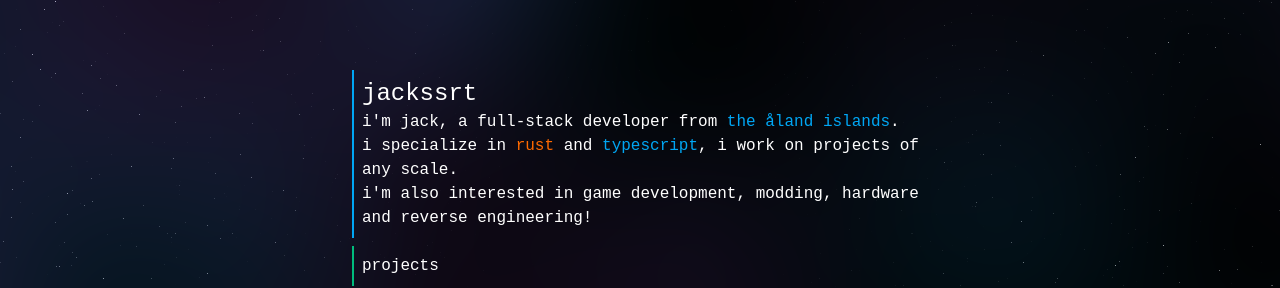
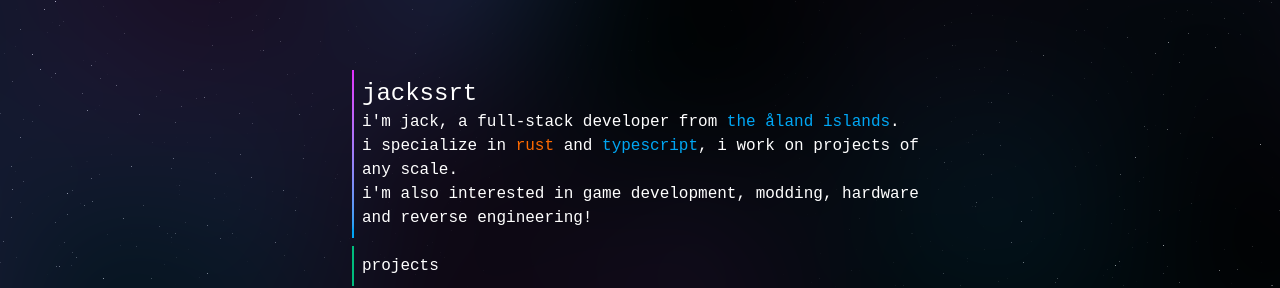
Before and after one commit to jackssrt/jackssrt.com, a SvelteKit app: page / in a window 1280 px wide. Shown: the part 174-462 px from the top of the page. Built offline with nearby package versions, Linux system fonts and the light colour scheme; some icons are missing.

Commit message:
feat: add gradient accent to main cards

```diff
--- a/src/routes/+page.svelte
+++ b/src/routes/+page.svelte
@@ -11,7 +11,10 @@
 {/snippet}
 
 <div class="relative flex flex-col gap-2">
-	<Card class="border-l-sky-500">
+	<Card class="relative border-l-transparent">
+		<div
+			class="absolute top-0 -left-0.5 h-full w-0.5 bg-linear-to-b from-fuchsia-500 to-sky-500"
+		></div>
 		<h1 class="text-2xl">jackssrt</h1>
 		<p>
 			i'm jack, a full-stack developer from <ExternalLink
--- a/src/routes/bio/+page.svelte
+++ b/src/routes/bio/+page.svelte
@@ -16,7 +16,10 @@
 	>
 	click to go to the professional page
 </Card>
-<Card class="flex flex-col gap-4 border-l-sky-500">
+<Card class="relative flex flex-col gap-4 border-l-transparent">
+	<div
+		class="absolute top-0 -left-0.5 h-full w-0.5 bg-linear-to-b from-fuchsia-500 to-sky-500"
+	></div>
 	<div class="flex flex-col gap-2">
 		<h1 class="mb-2 text-xl"><b>jack</b>ieee :3</h1>
 		<p>
```
